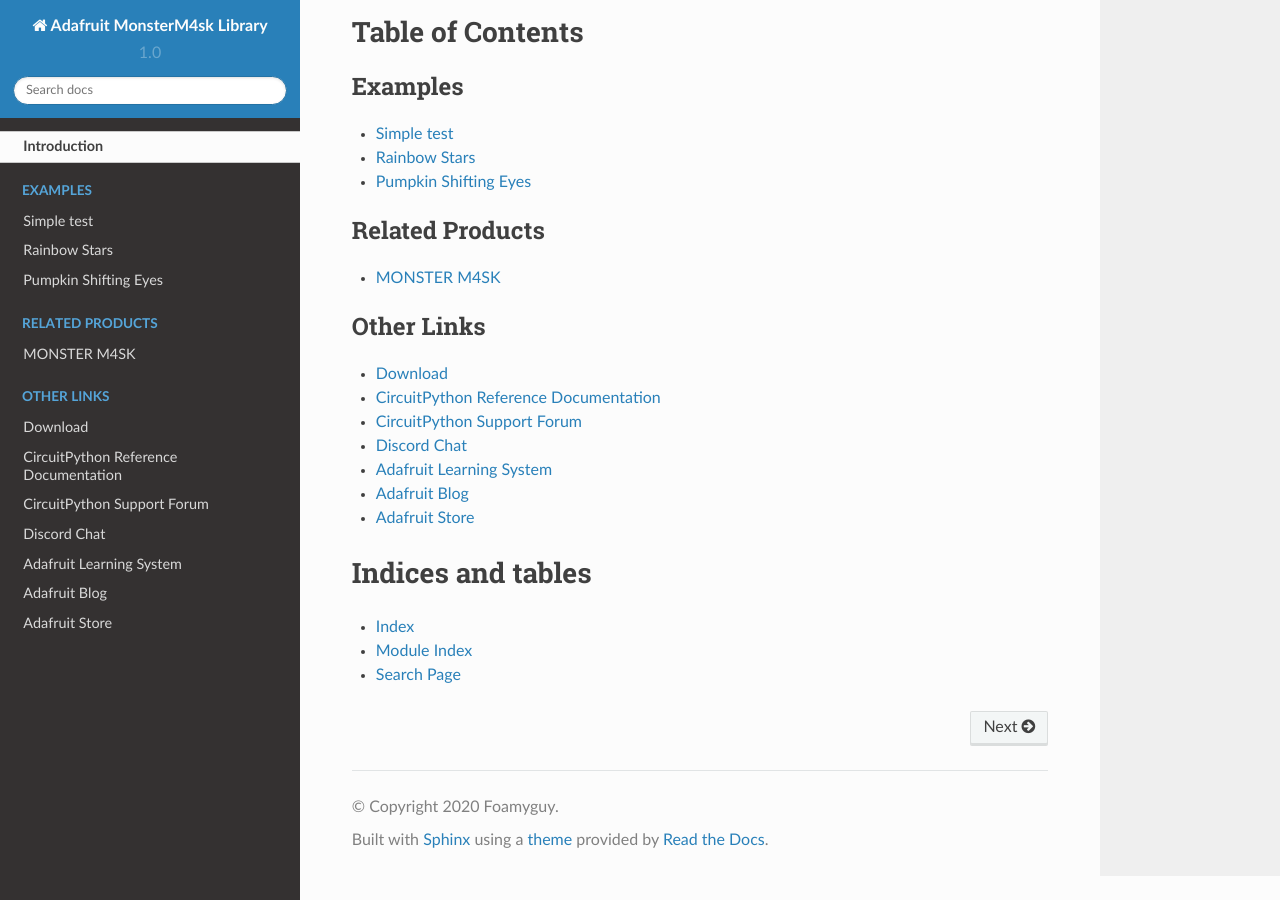
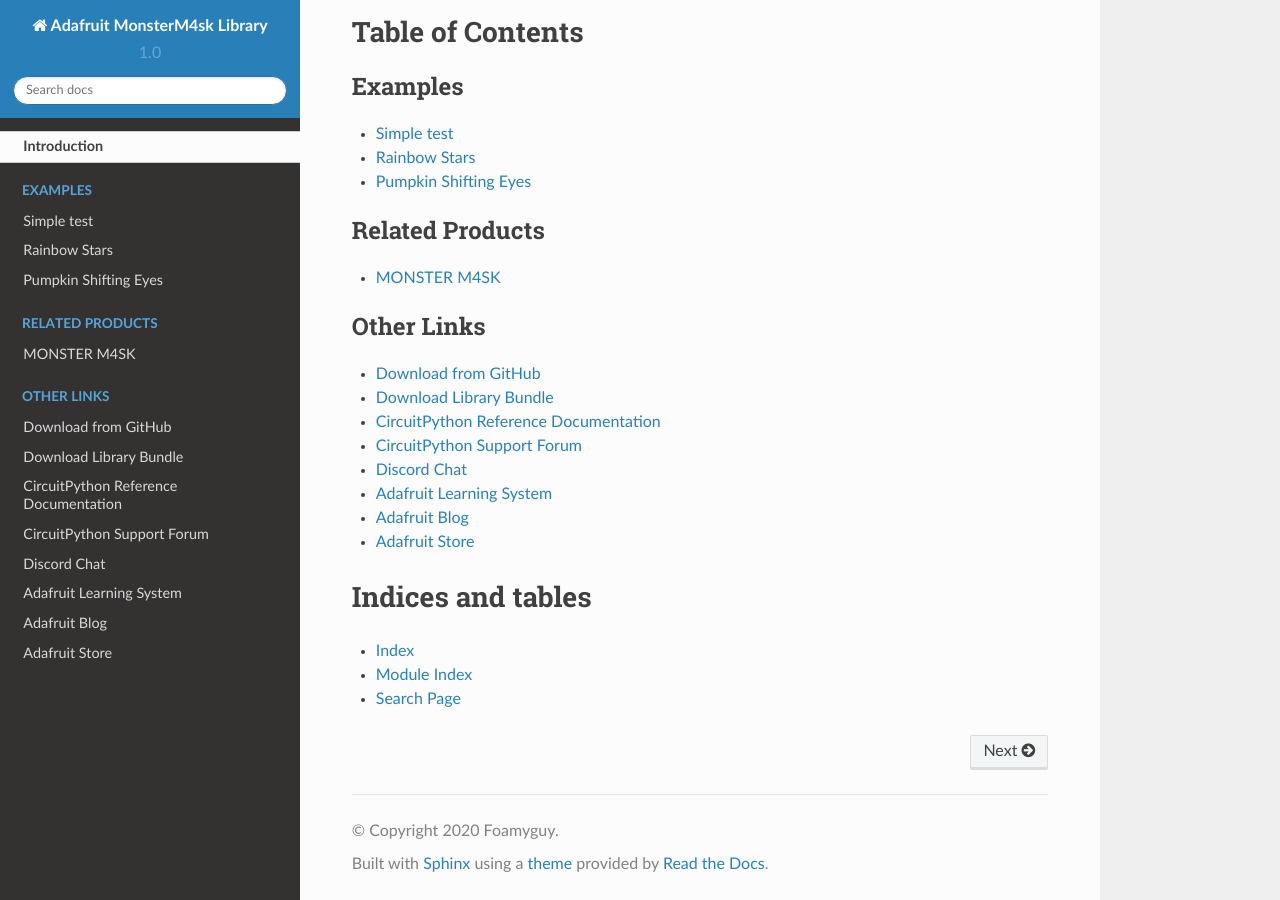
Before and after one commit to adafruit/Adafruit_CircuitPython_MONSTERM4SK, a Sphinx documentation site: the page built from docs/index.rst, in a window 1280 px wide and 900 px high, scrolled down 1578 px. Built offline with Sphinx 7.4.7 and the Read the Docs theme 2.0.0, drawn with Linux system fonts in a browser that asks for light colours.

Commit message:
Added cp.org link to index.rst

```diff
--- a/docs/index.rst
+++ b/docs/index.rst
@@ -31,7 +31,8 @@
 .. toctree::
     :caption: Other Links
 
-    Download <https://github.com/adafruit/Adafruit_CircuitPython_MONSTERM4SK/releases/latest>
+    Download from GitHub <https://github.com/adafruit/Adafruit_CircuitPython_MONSTERM4SK/releases/latest>
+    Download Library Bundle <https://circuitpython.org/libraries>
     CircuitPython Reference Documentation <https://docs.circuitpython.org>
     CircuitPython Support Forum <https://forums.adafruit.com/viewforum.php?f=60>
     Discord Chat <https://adafru.it/discord>
```
